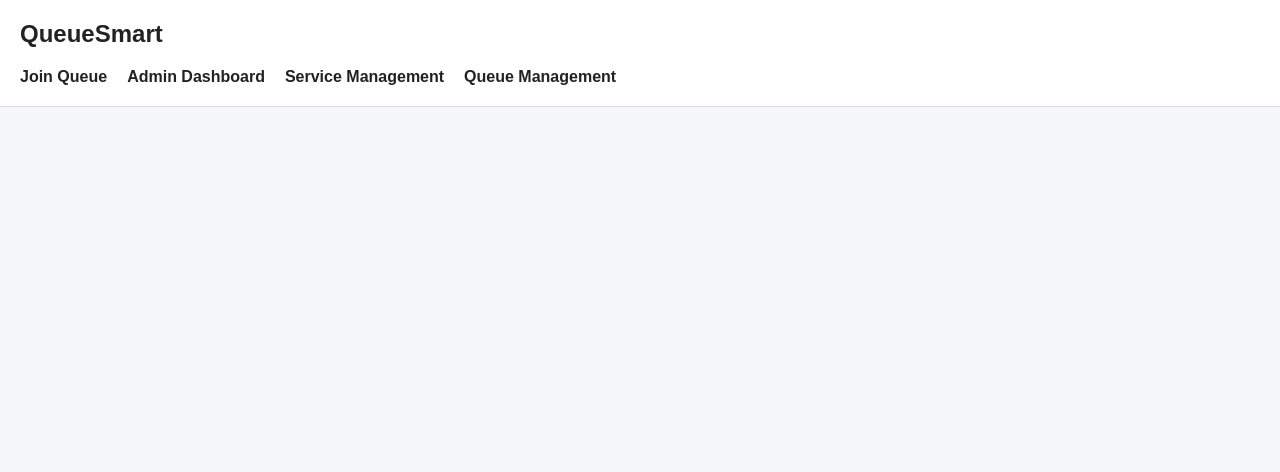
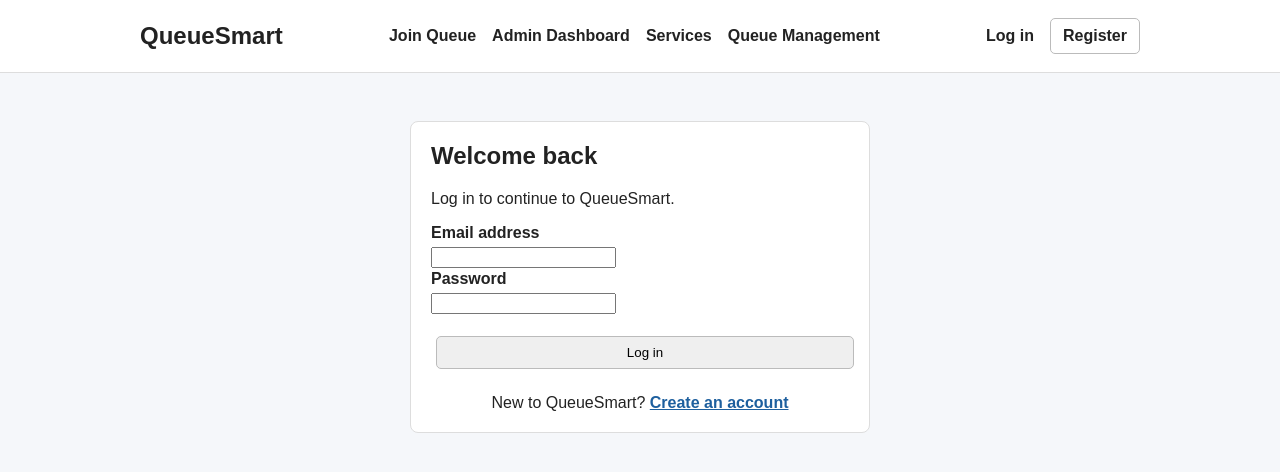
Before and after one commit to Aldahiree/QueueSmart, a React app in the folder frontend/: page /login in a window 1280 px wide. Shown: the top 472 px of the page. Built offline with nearby package versions, Linux system fonts and the light colour scheme; the HTML template or start-up script is replaced by a standard one.

Commit message:
Added login and Register plus navbar

```diff
--- a/frontend/src/App.css
+++ b/frontend/src/App.css
@@ -2,25 +2,85 @@
   min-height: 100vh;
 }
 
+.app-shell {
+  min-height: 100vh;
+  display: flex;
+  flex-direction: column;
+}
+
 .navbar {
   background-color: white;
-  padding: 20px;
   border-bottom: 1px solid #ddd;
 }
 
-.navbar h2 {
-  margin-top: 0;
+.navbar-inner {
+  max-width: 1060px;
+  min-height: 72px;
+  margin: auto;
+  padding: 12px 30px;
+  display: flex;
+  align-items: center;
+  justify-content: space-between;
+  gap: 18px;
+}
+
+.navbar-brand {
+  color: #222;
+  text-decoration: none;
+  white-space: nowrap;
+}
+
+.navbar-brand h2 {
+  margin: 0;
+}
+
+.navbar-links,
+.navbar-account {
+  display: flex;
+  align-items: center;
+  gap: 16px;
 }
 
 .navbar a {
-  margin-right: 20px;
   color: #222;
   text-decoration: none;
   font-weight: bold;
 }
 
-.navbar a:hover {
+.navbar-links a:hover,
+.navbar-links a.active,
+.navbar-login:hover {
   text-decoration: underline;
+}
+
+.navbar-account {
+  white-space: nowrap;
+}
+
+.navbar-user {
+  color: #555;
+  font-size: 14px;
+}
+
+.navbar .navbar-action,
+.navbar-register {
+  padding: 8px 12px;
+  border: 1px solid #bbb;
+  border-radius: 5px;
+  background: white;
+  color: #222;
+  font: inherit;
+  text-decoration: none;
+  cursor: pointer;
+}
+
+.navbar .navbar-action:hover,
+.navbar-register:hover {
+  background-color: #e9e9e9;
+}
+
+.app-main {
+  flex: 1;
 }
 
 .page-container {
@@ -53,3 +113,89 @@
   padding: 8px 14px;
   cursor: pointer;
 }
+
+.auth-page {
+  max-width: 520px;
+  padding-top: 48px;
+}
+
+.auth-card {
+  margin-top: 0;
+}
+
+.auth-card h1 {
+  margin-top: 0;
+}
+
+.auth-form input {
+  margin-bottom: 2px;
+}
+
+.auth-form input:focus {
+  outline: 2px solid #7da7d9;
+  outline-offset: 1px;
+}
+
+.auth-submit {
+  width: 100%;
+  margin-top: 20px;
+}
+
+.auth-error {
+  margin: 12px 0 0;
+  color: #b42318;
+}
+
+.auth-switch {
+  margin: 20px 0 0;
+  text-align: center;
+}
+
+.auth-switch a {
+  color: #1d5f9e;
+  font-weight: bold;
+}
+
+@media (max-width: 850px) {
+  .navbar-inner {
+    flex-wrap: wrap;
+    justify-content: center;
+    padding: 14px 20px;
+  }
+
+  .navbar-brand {
+    margin-right: auto;
+  }
+
+  .navbar-links {
+    order: 3;
+    width: 100%;
+    justify-content: center;
+    flex-wrap: wrap;
+    gap: 10px 16px;
+  }
+}
+
+@media (max-width: 520px) {
+  .navbar-inner {
+    padding: 12px 16px;
+    gap: 12px;
+  }
+
+  .navbar-links {
+    justify-content: flex-start;
+    font-size: 14px;
+  }
+
+  .navbar-account {
+    gap: 10px;
+  }
+
+  .navbar-user {
+    display: none;
+  }
+
+  .auth-page {
+    padding: 24px 16px;
+  }
+}
--- a/frontend/src/App.jsx
+++ b/frontend/src/App.jsx
@@ -1,32 +1,61 @@
-import { BrowserRouter, Routes, Route, Link } from 'react-router-dom'
+import { useState } from 'react'
+import { BrowserRouter, Routes, Route, Navigate } from 'react-router-dom'
 import './App.css'
 
+import Navbar from './components/Navbar'
+import Login from './pages/Login'
+import Register from './pages/Register'
 import JoinQueue from './pages/JoinQueue'
 import AdminDashboard from './pages/AdminDashboard'
 import ServiceManagement from './pages/ServiceManagement'
 import QueueManagement from './pages/QueueManagement'
 
 function App() {
+  const [users, setUsers] = useState([])
+  const [currentUser, setCurrentUser] = useState(null)
+
+  function handleRegister({ name, email, password }) {
+    const normalizedEmail = email.trim().toLowerCase()
+    if (users.some((user) => user.email === normalizedEmail)) {
+      return { success: false, message: 'An account with this email already exists.' }
+    }
+
+    const newUser = { name: name.trim(), email: normalizedEmail, password }
+    setUsers((existingUsers) => [...existingUsers, newUser])
+    setCurrentUser({ name: newUser.name, email: newUser.email })
+    return { success: true }
+  }
+
+  function handleLogin({ email, password }) {
+    const normalizedEmail = email.trim().toLowerCase()
+    const user = users.find(
+      (savedUser) => savedUser.email === normalizedEmail && savedUser.password === password,
+    )
+    if (!user) {
+      return { success: false, message: 'Email or password is incorrect.' }
+    }
+
+    setCurrentUser({ name: user.name, email: user.email })
+    return { success: true }
+  }
+
   return (
     <BrowserRouter>
-
-      <nav className="navbar">
-        <h2>QueueSmart</h2>
-
-        <Link to="/join-queue">Join Queue</Link>
-        <Link to="/admin">Admin Dashboard</Link>
-        <Link to="/admin/services">Service Management</Link>
-        <Link to="/admin/queue">Queue Management</Link>
-      </nav>
-
+      <div className="app-shell">
+        <Navbar currentUser={currentUser} onLogout={() => setCurrentUser(null)} />
+        <main className="app-main">
           <Routes>
             <Route path="/" element={<JoinQueue />} />
             <Route path="/join-queue" element={<JoinQueue />} />
             <Route path="/admin" element={<AdminDashboard />} />
             <Route path="/admin/services" element={<ServiceManagement />} />
             <Route path="/admin/queue" element={<QueueManagement />} />
+            <Route path="/login" element={<Login onLogin={handleLogin} />} />
+            <Route path="/register" element={<Register onRegister={handleRegister} />} />
+            <Route path="*" element={<Navigate to="/join-queue" replace />} />
           </Routes>
-
+        </main>
+      </div>
     </BrowserRouter>
   )
 }
--- a/frontend/src/components/Navbar.jsx
+++ b/frontend/src/components/Navbar.jsx
@@ -0,0 +1,36 @@
+import { Link, NavLink } from 'react-router-dom'
+
+export default function Navbar({ currentUser, onLogout }) {
+	return (
+		<header className="navbar">
+			<div className="navbar-inner">
+				<Link className="navbar-brand" to="/join-queue" aria-label="QueueSmart home">
+					<h2>QueueSmart</h2>
+				</Link>
+
+				<nav className="navbar-links" aria-label="Main navigation">
+					<NavLink to="/join-queue">Join Queue</NavLink>
+					<NavLink to="/admin">Admin Dashboard</NavLink>
+					<NavLink to="/admin/services">Services</NavLink>
+					<NavLink to="/admin/queue">Queue Management</NavLink>
+				</nav>
+
+				<div className="navbar-account">
+					{currentUser ? (
+						<>
+							<span className="navbar-user">{currentUser.name}</span>
+							<button className="navbar-action" type="button" onClick={onLogout}>
+								Log out
+							</button>
+						</>
+					) : (
+						<>
+							<Link className="navbar-login" to="/login">Log in</Link>
+							<Link className="navbar-register" to="/register">Register</Link>
+						</>
+					)}
+				</div>
+			</div>
+		</header>
+	)
+}
--- a/frontend/src/pages/Login.jsx
+++ b/frontend/src/pages/Login.jsx
@@ -0,0 +1,65 @@
+import { useState } from 'react'
+import { Link, useNavigate } from 'react-router-dom'
+
+export default function Login({ onLogin }) {
+	const [email, setEmail] = useState('')
+	const [password, setPassword] = useState('')
+	const [error, setError] = useState('')
+	const navigate = useNavigate()
+
+	function handleSubmit(event) {
+		event.preventDefault()
+		const result = onLogin({ email, password })
+		if (!result.success) {
+			setError(result.message)
+			return
+		}
+		navigate('/join-queue')
+	}
+
+	return (
+		<div className="page-container auth-page">
+			<section className="card auth-card" aria-labelledby="login-title">
+				<h1 id="login-title">Welcome back</h1>
+				<p>Log in to continue to QueueSmart.</p>
+
+				<form className="auth-form" onSubmit={handleSubmit}>
+					<label htmlFor="login-email">Email address</label>
+					<input
+						autoComplete="email"
+						id="login-email"
+						name="email"
+						type="email"
+						value={email}
+						onChange={(event) => {
+							setEmail(event.target.value)
+							setError('')
+						}}
+						required
+					/>
+
+					<label htmlFor="login-password">Password</label>
+					<input
+						autoComplete="current-password"
+						id="login-password"
+						name="password"
+						type="password"
+						value={password}
+						onChange={(event) => {
+							setPassword(event.target.value)
+							setError('')
+						}}
+						required
+					/>
+
+					{error && <p className="auth-error" role="alert">{error}</p>}
+					<button className="auth-submit" type="submit">Log in</button>
+				</form>
+
+				<p className="auth-switch">
+					New to QueueSmart? <Link to="/register">Create an account</Link>
+				</p>
+			</section>
+		</div>
+	)
+}
--- a/frontend/src/pages/Register.jsx
+++ b/frontend/src/pages/Register.jsx
@@ -0,0 +1,105 @@
+import { useState } from 'react'
+import { Link, useNavigate } from 'react-router-dom'
+
+export default function Register({ onRegister }) {
+	const [name, setName] = useState('')
+	const [email, setEmail] = useState('')
+	const [password, setPassword] = useState('')
+	const [confirmation, setConfirmation] = useState('')
+	const [error, setError] = useState('')
+	const navigate = useNavigate()
+
+	function handleSubmit(event) {
+		event.preventDefault()
+		if (name.trim().length < 2) {
+			setError('Enter a name with at least 2 characters.')
+			return
+		}
+		if (password !== confirmation) {
+			setError('Passwords do not match.')
+			return
+		}
+
+		const result = onRegister({ name, email, password })
+		if (!result.success) {
+			setError(result.message)
+			return
+		}
+		navigate('/join-queue')
+	}
+
+	return (
+		<div className="page-container auth-page">
+			<section className="card auth-card" aria-labelledby="register-title">
+				<h1 id="register-title">Create your account</h1>
+				<p>Register to join and manage your queues.</p>
+
+				<form className="auth-form" onSubmit={handleSubmit}>
+					<label htmlFor="register-name">Full name</label>
+					<input
+						autoComplete="name"
+						id="register-name"
+						name="name"
+						type="text"
+						value={name}
+						onChange={(event) => setName(event.target.value)}
+						minLength={2}
+						maxLength={80}
+						required
+					/>
+
+					<label htmlFor="register-email">Email address</label>
+					<input
+						autoComplete="email"
+						id="register-email"
+						name="email"
+						type="email"
+						value={email}
+						onChange={(event) => {
+							setEmail(event.target.value)
+							setError('')
+						}}
+						required
+					/>
+
+					<label htmlFor="register-password">Password</label>
+					<input
+						autoComplete="new-password"
+						id="register-password"
+						name="password"
+						type="password"
+						value={password}
+						onChange={(event) => {
+							setPassword(event.target.value)
+							setError('')
+						}}
+						minLength={8}
+						required
+					/>
+
+					<label htmlFor="register-confirmation">Confirm password</label>
+					<input
+						autoComplete="new-password"
+						id="register-confirmation"
+						name="passwordConfirmation"
+						type="password"
+						value={confirmation}
+						onChange={(event) => {
+							setConfirmation(event.target.value)
+							setError('')
+						}}
+						minLength={8}
+						required
+					/>
+
+					{error && <p className="auth-error" role="alert">{error}</p>}
+					<button className="auth-submit" type="submit">Create account</button>
+				</form>
+
+				<p className="auth-switch">
+					Already registered? <Link to="/login">Log in</Link>
+				</p>
+			</section>
+		</div>
+	)
+}
```
Lines whose indentation alone changed are shown as unchanged.
